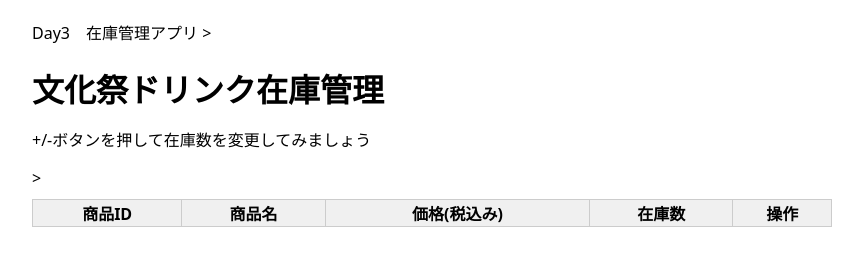
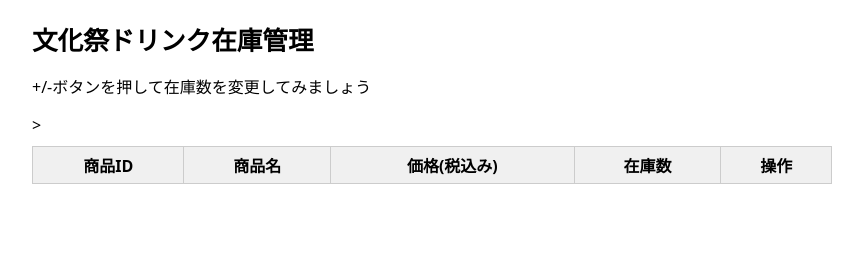
Before and after one commit to YushinWakayama/daisho, a plain HTML site: page daisho-day3/index.html in a window 1280 px wide. Shown: the whole page, without its empty margins (208-1071 px from the left). Drawn offline with Linux system fonts and the light colour scheme.

Commit message:
dondonShamin

```diff
--- a/daisho-day3/assets/css/inventory.css
+++ b/daisho-day3/assets/css/inventory.css
@@ -6,7 +6,7 @@ body{
 }
 
 h1{
-    font: size 1.6em;
+    font-size: 1.6em;
     margin-bottom:0.5em;
     }
 table{
@@ -15,8 +15,8 @@ table{
     margin-top:10px
 }
 th,td{
-    border:1px solid #ccc;
-    padding:6px,8px;
+    border: 1px solid #ccc;
+    padding:6px 8px;
     text-align: center;
 }
 th{
@@ -37,7 +37,7 @@ button{
 }
 
 button:hover{
-    opacity:0.8px
+    opacity: 0.8
 }
 button + button{
     margin-left:4px;
--- a/daisho-day3/index.html
+++ b/daisho-day3/index.html
@@ -1,10 +1,9 @@
 <!DOCTYPE html>
 <html lang="ja">
     <head>
-        <meta charset="UTF-8"
+        <meta charset="UTF-8">
         <title>Day3　在庫管理アプリ</title>
-        <!---CSSファイルを読み込む-->>
-        <link rel ="stylesheet" href="assets/css/inventory.css">
+        <link rel ="stylesheet" href="assets/css/inventory.css"
     </head>
     <body>
         <h1>文化祭ドリンク在庫管理</h1>
```
